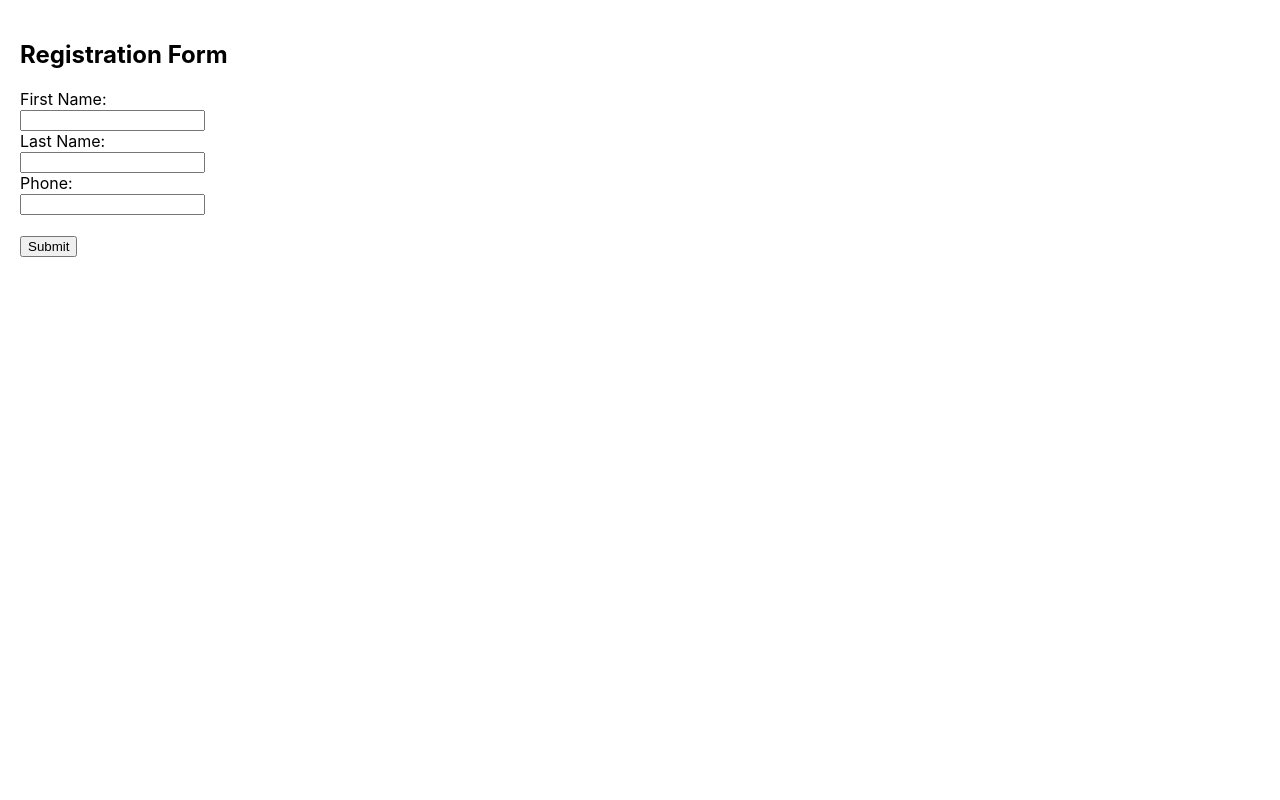
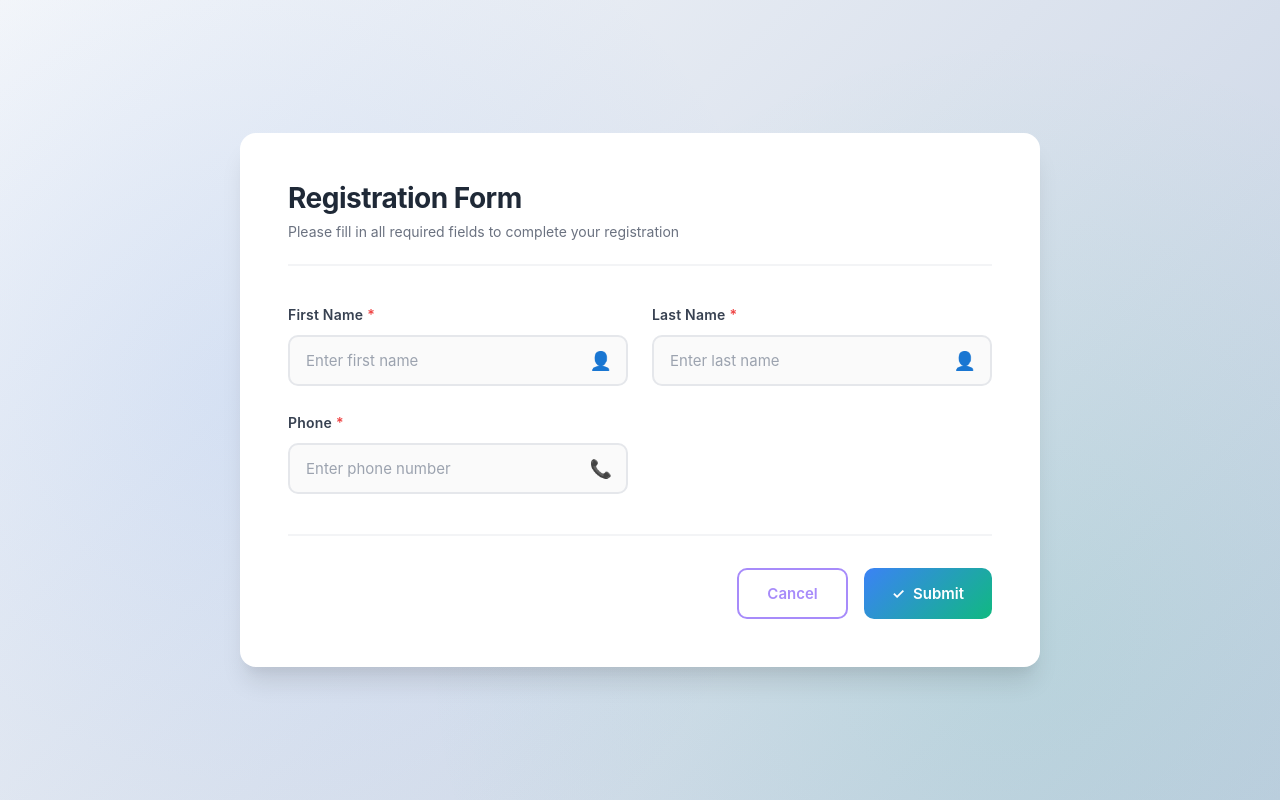
Before and after one commit to sangrammule1/User, a React (Create React App) app in the folder frontend/: page / in a window 1280 px wide. Built offline with nearby package versions, Linux system fonts and the light colour scheme.

Commit message:
new form

```diff
--- a/frontend/src/App.css
+++ b/frontend/src/App.css
@@ -1,38 +1,331 @@
-.App {
-  text-align: center;
+* {
+  margin: 0;
+  padding: 0;
+  box-sizing: border-box;
 }
 
-.App-logo {
-  height: 40vmin;
+body {
+  margin: 0;
+  font-family: -apple-system, BlinkMacSystemFont, 'Segoe UI', 'Roboto', 'Oxygen',
+    'Ubuntu', 'Cantarell', 'Fira Sans', 'Droid Sans', 'Helvetica Neue',
+    sans-serif;
+  -webkit-font-smoothing: antialiased;
+  -moz-osx-font-smoothing: grayscale;
+  background: linear-gradient(135deg, #f5f7fa 0%, #c3cfe2 100%);
+}
+
+.form-container {
+  min-height: 100vh;
+  display: flex;
+  justify-content: center;
+  align-items: center;
+  padding: 40px 20px;
+  position: relative;
+}
+
+.form-container::before {
+  content: '';
+  position: absolute;
+  top: 0;
+  left: 0;
+  right: 0;
+  bottom: 0;
+  background:
+    radial-gradient(circle at 20% 50%, rgba(59, 130, 246, 0.1) 0%, transparent 50%),
+    radial-gradient(circle at 80% 80%, rgba(16, 185, 129, 0.1) 0%, transparent 50%);
   pointer-events: none;
 }
 
-@media (prefers-reduced-motion: no-preference) {
-  .App-logo {
-    animation: App-logo-spin infinite 20s linear;
+.form-panel {
+  width: 100%;
+  max-width: 800px;
+  background-color: white;
+  border-radius: 16px;
+  padding: 48px;
+  box-shadow:
+    0 20px 25px -5px rgba(0, 0, 0, 0.1),
+    0 10px 10px -5px rgba(0, 0, 0, 0.04);
+  position: relative;
+  z-index: 1;
+  animation: slideUp 0.5s ease-out;
+}
+
+@keyframes slideUp {
+  from {
+    opacity: 0;
+    transform: translateY(20px);
+  }
+  to {
+    opacity: 1;
+    transform: translateY(0);
   }
 }
 
-.App-header {
-  background-color: #282c34;
-  min-height: 100vh;
+.form-header {
+  margin-bottom: 40px;
+  padding-bottom: 24px;
+  border-bottom: 2px solid #f3f4f6;
+}
+
+.form-title {
+  font-size: 28px;
+  font-weight: 700;
+  color: #1f2937;
+  margin-bottom: 8px;
+  letter-spacing: -0.5px;
+}
+
+.form-subtitle {
+  font-size: 14px;
+  color: #6b7280;
+  font-weight: 400;
+}
+
+.registration-form {
   display: flex;
   flex-direction: column;
+  gap: 28px;
+}
+
+.form-row {
+  display: grid;
+  grid-template-columns: 1fr 1fr;
+  gap: 24px;
+}
+
+.form-field {
+  display: flex;
+  flex-direction: column;
+  gap: 8px;
+}
+
+.form-label {
+  font-size: 14px;
+  font-weight: 600;
+  color: #374151;
+  margin-bottom: 4px;
+  letter-spacing: 0.2px;
+}
+
+.required {
+  color: #ef4444;
+  margin-left: 4px;
+  font-weight: 600;
+}
+
+.input-wrapper {
+  position: relative;
+  display: flex;
+  align-items: center;
+}
+
+.form-input {
+  width: 100%;
+  padding: 14px 48px 14px 16px;
+  font-size: 15px;
+  border: 2px solid #e5e7eb;
+  border-radius: 10px;
+  background-color: #fafafa;
+  color: #1f2937;
+  transition: all 0.3s cubic-bezier(0.4, 0, 0.2, 1);
+  outline: none;
+  font-family: inherit;
+}
+
+.form-input:hover {
+  border-color: #d1d5db;
+  background-color: white;
+}
+
+.form-input:focus {
+  border-color: #3b82f6;
+  background-color: white;
+  box-shadow: 0 0 0 4px rgba(59, 130, 246, 0.1);
+  transform: translateY(-1px);
+}
+
+.form-input.error {
+  border-color: #ef4444;
+  background-color: #fef2f2;
+}
+
+.form-input.error:focus {
+  box-shadow: 0 0 0 4px rgba(239, 68, 68, 0.1);
+}
+
+.form-input::placeholder {
+  color: #9ca3af;
+  font-weight: 400;
+}
+
+.input-icon {
+  position: absolute;
+  right: 16px;
+  color: #6b7280;
+  font-size: 18px;
+  pointer-events: none;
+  display: flex;
   align-items: center;
   justify-content: center;
-  font-size: calc(10px + 2vmin);
-  color: white;
+  transition: color 0.3s ease;
 }
 
-.App-link {
-  color: #61dafb;
+.form-input:focus + .input-icon {
+  color: #3b82f6;
 }
 
-@keyframes App-logo-spin {
-  from {
-    transform: rotate(0deg);
+.error-message {
+  font-size: 12px;
+  color: #ef4444;
+  margin-top: 4px;
+  font-weight: 500;
+  animation: shake 0.3s ease;
+}
+
+@keyframes shake {
+  0%, 100% { transform: translateX(0); }
+  25% { transform: translateX(-5px); }
+  75% { transform: translateX(5px); }
+}
+
+.form-actions {
+  display: flex;
+  justify-content: flex-end;
+  gap: 16px;
+  margin-top: 12px;
+  padding-top: 32px;
+  border-top: 2px solid #f3f4f6;
+}
+
+.cancel-button {
+  padding: 14px 28px;
+  font-size: 15px;
+  font-weight: 600;
+  color: #a78bfa;
+  background-color: white;
+  border: 2px solid #a78bfa;
+  border-radius: 10px;
+  cursor: pointer;
+  transition: all 0.3s cubic-bezier(0.4, 0, 0.2, 1);
+  font-family: inherit;
+  display: flex;
+  align-items: center;
+  gap: 8px;
+}
+
+.cancel-button:hover {
+  background-color: #faf5ff;
+  border-color: #8b5cf6;
+  transform: translateY(-2px);
+  box-shadow: 0 4px 12px rgba(167, 139, 250, 0.2);
+}
+
+.cancel-button:active {
+  transform: translateY(0);
+}
+
+.submit-button {
+  padding: 14px 28px;
+  font-size: 15px;
+  font-weight: 600;
+  color: white;
+  background: linear-gradient(135deg, #3b82f6 0%, #10b981 100%);
+  border: none;
+  border-radius: 10px;
+  cursor: pointer;
+  transition: all 0.3s cubic-bezier(0.4, 0, 0.2, 1);
+  font-family: inherit;
+  display: flex;
+  align-items: center;
+  gap: 8px;
+  position: relative;
+  overflow: hidden;
+}
+
+.submit-button::before {
+  content: '';
+  position: absolute;
+  top: 0;
+  left: -100%;
+  width: 100%;
+  height: 100%;
+  background: linear-gradient(90deg, transparent, rgba(255, 255, 255, 0.2), transparent);
+  transition: left 0.5s;
+}
+
+.submit-button:hover::before {
+  left: 100%;
+}
+
+.submit-button:hover {
+  background: linear-gradient(135deg, #2563eb 0%, #059669 100%);
+  transform: translateY(-2px);
+  box-shadow: 0 8px 20px rgba(59, 130, 246, 0.4);
+}
+
+.submit-button:active {
+  transform: translateY(0);
+}
+
+.submit-button:disabled {
+  opacity: 0.7;
+  cursor: not-allowed;
+  transform: none;
+}
+
+.spinner {
+  width: 16px;
+  height: 16px;
+  border: 2px solid rgba(255, 255, 255, 0.3);
+  border-top-color: white;
+  border-radius: 50%;
+  animation: spin 0.8s linear infinite;
+}
+
+@keyframes spin {
+  to { transform: rotate(360deg); }
+}
+
+@media (max-width: 768px) {
+  .form-panel {
+    padding: 32px 24px;
+    border-radius: 12px;
   }
-  to {
-    transform: rotate(360deg);
+
+  .form-title {
+    font-size: 24px;
+  }
+
+  .form-subtitle {
+    font-size: 13px;
+  }
+
+  .form-row {
+    grid-template-columns: 1fr;
+    gap: 28px;
+  }
+
+  .registration-form {
+    gap: 24px;
+  }
+
+  .form-actions {
+    flex-direction: column-reverse;
+  }
+
+  .cancel-button,
+  .submit-button {
+    width: 100%;
+    justify-content: center;
   }
 }
+
+@media (max-width: 480px) {
+  .form-container {
+    padding: 20px 16px;
+  }
+
+  .form-panel {
+    padding: 24px 20px;
+  }
+}
--- a/frontend/src/App.js
+++ b/frontend/src/App.js
@@ -1,23 +1,59 @@
 import { useState } from "react";
+import "./App.css";
 
 function App() {
   const [form, setForm] = useState({
     first_name: "",
     last_name: "",
-    phone: "",
-    email: "",
-    zipcode: "",
-    house_no: ""
+    phone: ""
     });
 
+  const [isSubmitting, setIsSubmitting] = useState(false);
+  const [errors, setErrors] = useState({});
+
   const handleChange = (e) => {
-    setForm({ ...form, [e.target.name]: e.target.value });
+    const { name, value } = e.target;
+    // For house_no, convert to integer if it's not empty, otherwise set to null
+    const processedValue = name === "house_no" ? (value === "" ? null : parseInt(value, 10)) : value;
+
+    setForm({ ...form, [name]: processedValue });
+
+    // Clear error when user starts typing
+    if (errors[name]) {
+      setErrors({ ...errors, [name]: "" });
+    }
+  };
+
+  const validateForm = () => {
+    const newErrors = {};
+
+    if (!form.first_name.trim()) {
+      newErrors.first_name = "First name is required";
+    }
+    if (!form.last_name.trim()) {
+      newErrors.last_name = "Last name is required";
+    }
+    if (!form.phone.trim()) {
+      newErrors.phone = "Phone is required";
+    }
+    // No validation for email as it's nullable
+    // No validation for house_no as it's nullable
+
+    setErrors(newErrors);
+    return Object.keys(newErrors).length === 0;
   };
 
   const handleSubmit = async (e) => {
     e.preventDefault();
 
-    const response = await fetch("http://localhost:8000/submit", {
+    if (!validateForm()) {
+      return;
+    }
+
+    setIsSubmitting(true);
+
+    try {
+      const response = await fetch("http://localhost:6080/submit", {
         method: "POST",
         headers: {
           "Content-Type": "application/json"
@@ -27,46 +63,109 @@ function App() {
 
       const data = await response.json();
       alert(data.message);
+
+      // Reset form on success
+      if (response.ok) {
+        setForm({
+          first_name: "",
+          last_name: "",
+          phone: ""
+        });
+      }
+    } catch (error) {
+      alert("An error occurred. Please try again.");
+    } finally {
+      setIsSubmitting(false);
+    }
   };
 
   return (
-    <div style={{ padding: "20px" }}>
-      <h2 >Registration Form</h2 >
+    <div className="form-container">
+      <div className="form-panel">
+        <div className="form-header">
+          <h2 className="form-title">Registration Form</h2>
+          <p className="form-subtitle">Please fill in all required fields to complete your registration</p>
+        </div>
 
-      <form onSubmit={handleSubmit}>
-        <div >
-          <label >First Name:</label > <br />
+        <form onSubmit={handleSubmit} className="registration-form">
+          <div className="form-row">
+            <div className="form-field">
+              <label className="form-label">
+                First Name<span className="required">*</span>
+              </label>
+              <div className="input-wrapper">
                 <input
+                  className={`form-input ${errors.first_name ? 'error' : ''}`}
                   name="first_name"
                   value={form.first_name}
                   onChange={handleChange}
+                  placeholder="Enter first name"
                   required
                 />
-        </div >
+                <span className="input-icon">👤</span>
+              </div>
+              {errors.first_name && <span className="error-message">{errors.first_name}</span>}
+            </div>
 
-        <div >
-          <label >Last Name:</label > <br />
+            <div className="form-field">
+              <label className="form-label">
+                Last Name<span className="required">*</span>
+              </label>
+              <div className="input-wrapper">
                 <input
+                  className={`form-input ${errors.last_name ? 'error' : ''}`}
                   name="last_name"
                   value={form.last_name}
                   onChange={handleChange}
+                  placeholder="Enter last name"
                   required
                 />
-        </div >
-
-        <div >
-          <label >Phone:</label > <br />
+                <span className="input-icon">👤</span>
+              </div>
+              {errors.last_name && <span className="error-message">{errors.last_name}</span>}
+            </div>
+          </div>
+          <div className="form-row">
+            <div className="form-field">
+              <label className="form-label">
+                Phone<span className="required">*</span>
+              </label>
+              <div className="input-wrapper">
                 <input
+                  className={`form-input ${errors.phone ? 'error' : ''}`}
                   name="phone"
                   value={form.phone}
                   onChange={handleChange}
+                  placeholder="Enter phone number"
                   required
                 />
+                <span className="input-icon">📞</span>
               </div>
-        <br/>
-        <button type="submit">Submit</button>
+              {errors.phone && <span className="error-message">{errors.phone}</span>}
+            </div>
+          </div>
+
+          <div className="form-actions">
+            <button type="button" className="cancel-button">
+              <span>Cancel</span>
+            </button>
+            <button type="submit" className="submit-button" disabled={isSubmitting}>
+              {isSubmitting ? (
+                <>
+                  <span className="spinner"></span>
+                  <span>Submitting...</span>
+                </>
+              ) : (
+                <>
+                  <span>✓</span>
+                  <span>Submit</span>
+                </>
+              )}
+            </button>
+          </div>
         </form>
-    </div >
+      </div>
+    </div>
   );
 }
 
```
Lines whose indentation alone changed are shown as unchanged.
